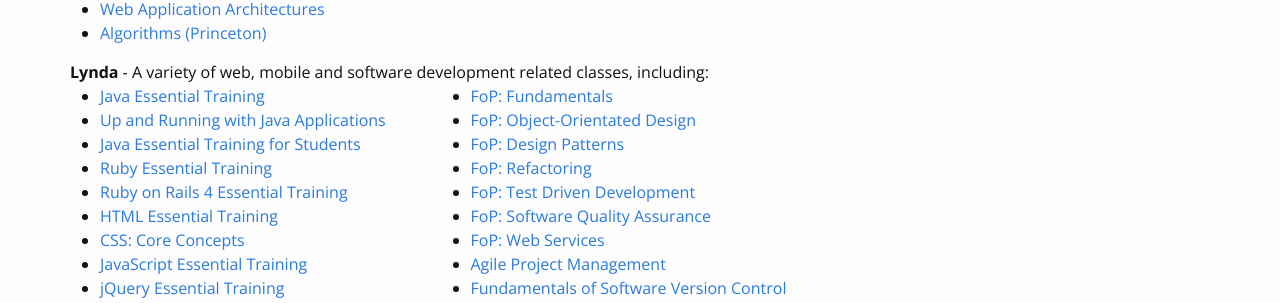
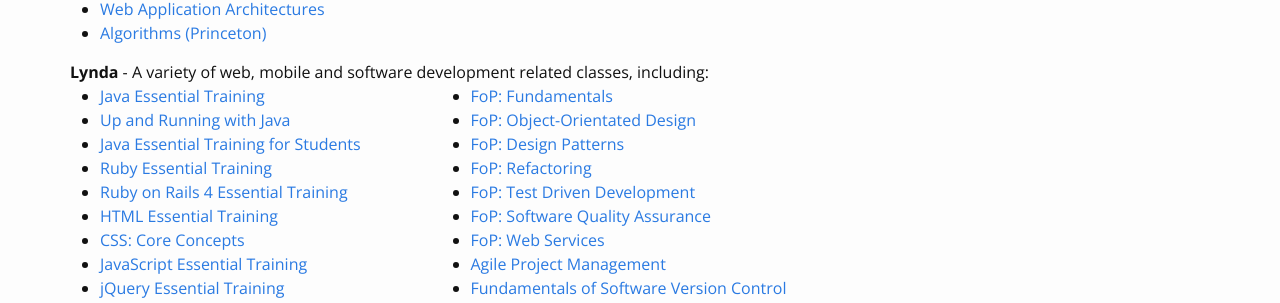
Before and after one commit to TaylorHuston/taylorhuston.github.io, a Jekyll site: the page built from resume.html, in a window 1280 px wide and 900 px high, scrolled down 821 px. Shown: the part 151-454 px from the top of the window. Built offline with Jekyll 4.4.1, drawn with Linux system fonts in a browser that asks for light colours; some web fonts are replaced.

Commit message:
Update Resume

```diff
--- a/resume.html
+++ b/resume.html
@@ -99,7 +99,7 @@
     <ul>
       <li><a href="http://www.lynda.com/AllCertificates/User/1103034" target="_blank">Java Essential Training</a>
       </li>
-      <li><a href="http://www.lynda.com/AllCertificates/User/1103034" target="_blank">Up and Running with Java Applications</a>
+      <li><a href="http://www.lynda.com/AllCertificates/User/1103034" target="_blank">Up and Running with Java</a>
       </li>
       <li><a href="http://www.lynda.com/AllCertificates/User/1103034" target="_blank">Java Essential Training for Students</a>
       </li>
```
